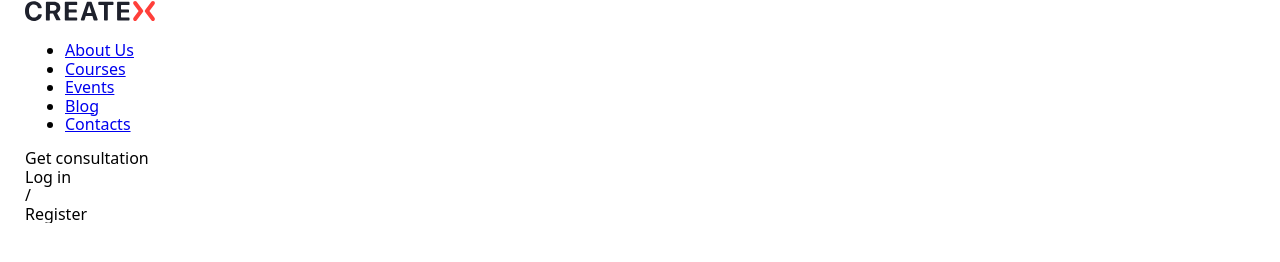
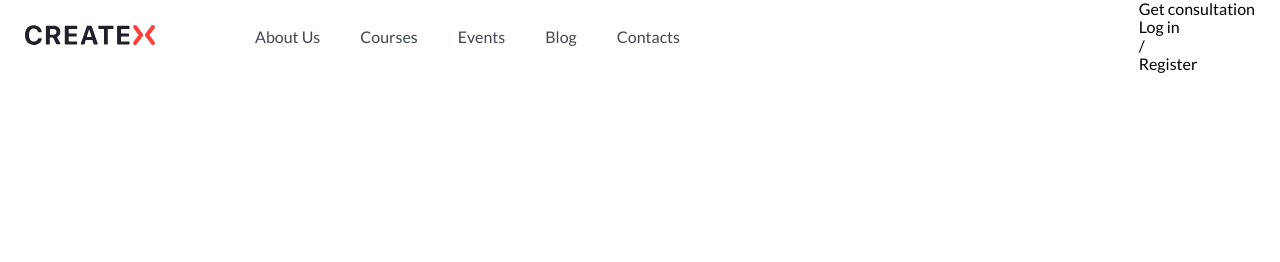
Before and after one commit to tmprl/create-x-landing, a website: page index.html in a window 1280 px wide. Drawn offline with nearby package versions, Linux system fonts and the light colour scheme.

Commit message:
refactor: delete fonts folder, add import lato font

```diff
--- a/style.css
+++ b/style.css
@@ -1,3 +1,11 @@
+@import url('https://fonts.googleapis.com/css2?family=Lato:ital,wght@0,100;0,300;0,400;0,700;0,900;1,100;1,300;1,400;1,700;1,900&family=Poppins:ital,wght@0,100;0,200;0,300;0,400;0,500;0,600;0,700;0,800;0,900;1,100;1,200;1,300;1,400;1,500;1,600;1,700;1,800;1,900&family=Roboto:ital,wght@0,100..900;1,100..900&family=Yantramanav:wght@100;300;400;500;700;900&display=swap');
+
+
+html, body {
+    font-family: "Lato", sans-serif;
+    font-weight: 400;
+}
+
 .wrapper {
     min-height: 100%;
     width: 100%;
@@ -9,6 +17,7 @@
     padding: 0 15px;
     margin: 0 auto;
 }
+
 
 .button {
 
@@ -23,21 +32,38 @@
 .header {
 }
 .header__top {
+
 }
-.header__container {
+
+.header__top-content {
+    display: flex;
+    justify-content: space-between;
+    align-items: center;
 }
-.header__top-content {
-}
+
 .header__logo {
+    margin-right: 60px;
 }
 
 .header__nav {
+    margin-right: auto;
+
 }
 .header__nav-list {
+    display: flex;
+    list-style: none;
 }
 .header__nav-item {
+    margin-right: 40px;
 }
+
+.header__nav-item:last-child{
+    margin-right: 0;
+}
+
 .header__nav-link {
+    text-decoration: none;
+    color: #424551;
 }
 .header__btn-box {
 }
```
